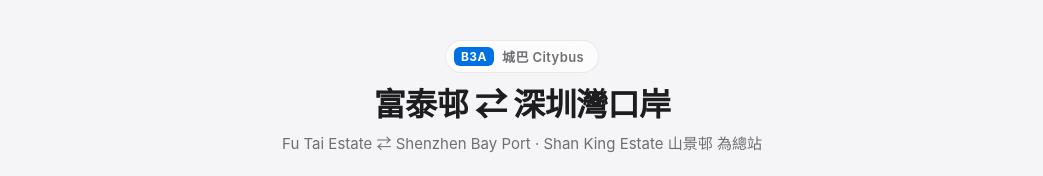
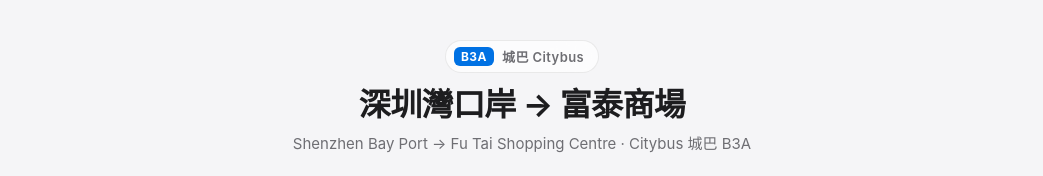
Before and after one commit to lifeng8297-HK/b3a-bus, a plain HTML site: page index.html in a window 1280 px wide. Both pictures are taken after a click on the button "切換顯示優先次序". Shown: the top 176 px of the page, without its empty margins (118-1161 px from the left). Drawn offline with Linux system fonts and the light colour scheme; no server answers.

Commit message:
Masthead follows the prioritised direction

```diff
--- a/index.html
+++ b/index.html
@@ -70,8 +70,10 @@
     font-weight: 700; letter-spacing: .5px;
     border-radius: 6px; padding: 2px 7px; font-size: 12px;
   }
-  h1 { font-size: 32px; font-weight: 700; letter-spacing: -.6px; line-height: 1.15; }
+  h1 { font-size: clamp(23px, 5vw, 32px); font-weight: 700; letter-spacing: -.6px; line-height: 1.15; }
   .masthead .sub { color: var(--label-2); font-size: 15px; margin-top: 8px; }
+  .masthead h1, .masthead .sub { transition: opacity .22s ease, transform .22s ease; }
+  .masthead .swap { opacity: 0; transform: translateY(6px); }
 
   /* ---------- live status ---------- */
   .livebar {
@@ -196,8 +198,8 @@
 
   <div class="masthead">
     <div class="route-badge"><span class="b3a">B3A</span> 城巴 Citybus</div>
-    <h1>富泰邨 ⇄ 深圳灣口岸</h1>
-    <div class="sub">Fu Tai Estate ⇄ Shenzhen Bay Port · Shan King Estate 山景邨 為總站</div>
+    <h1 id="pageTitle">富泰邨 → 深圳灣口岸</h1>
+    <div class="sub" id="pageSub">Fu Tai Estate → Shenzhen Bay Port · Citybus 城巴 B3A</div>
   </div>
 
   <div class="livebar">
@@ -356,6 +358,31 @@
   /* 手機瀏覽器只允許在 HTTPS / localhost 取得定位；其餘情況改用手動 📍 切換 */
   function canLocate() { return !!(navigator.geolocation && window.isSecureContext); }
 
+  /* 大標題隨優先方向切換（帶淡出淡入） */
+  var mastheadTimer = null;
+  function setMasthead(goingOut) {
+    var h1 = document.getElementById("pageTitle");
+    var sub = document.getElementById("pageSub");
+    if (!h1 || !sub) return;
+
+    var t = goingOut ? "富泰邨 → 深圳灣口岸" : "深圳灣口岸 → 富泰商場";
+    var s = goingOut
+      ? "Fu Tai Estate → Shenzhen Bay Port · Citybus 城巴 B3A"
+      : "Shenzhen Bay Port → Fu Tai Shopping Centre · Citybus 城巴 B3A";
+
+    if (h1.textContent === t && sub.textContent === s) return;
+
+    h1.classList.add("swap");
+    sub.classList.add("swap");
+    clearTimeout(mastheadTimer);
+    mastheadTimer = setTimeout(function () {
+      h1.textContent = t;
+      sub.textContent = s;
+      h1.classList.remove("swap");
+      sub.classList.remove("swap");
+    }, 170);
+  }
+
   function applyOrder(mode, source) {
     order = mode === "in-first" ? "in-first" : "out-first";
     orderSource = source || "manual";
@@ -370,6 +397,7 @@
     }
 
     var goingOut = order === "out-first";
+    setMasthead(goingOut);
     var text = goingOut ? "香港 · 先看前往深圳灣" : "深圳 · 先看前往富泰商場";
     var hint;
     if (orderSource === "geo") {
```
